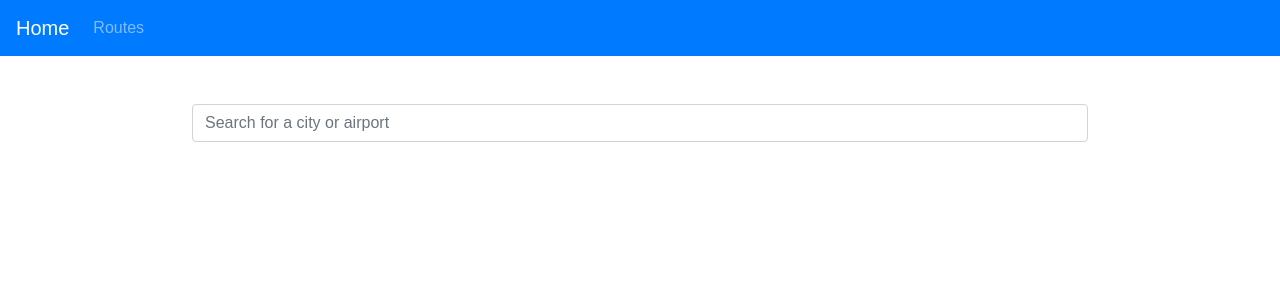
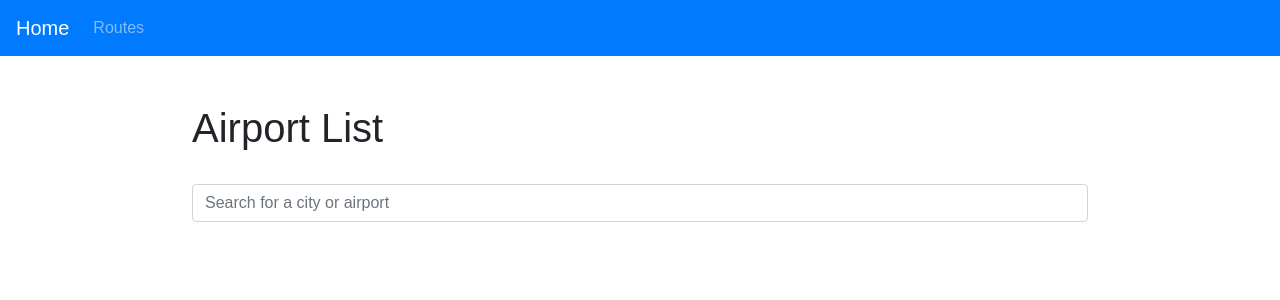
Before and after one commit to ameysunu/flight-tracker, a React (Create React App) app: page /airports in a window 1280 px wide. Shown: the top 300 px of the page. Built offline with nearby package versions, Linux system fonts and the light colour scheme; a web font is replaced by a local one.

Commit message:
ui changed

```diff
--- a/src/components/Airports.tsx
+++ b/src/components/Airports.tsx
@@ -15,7 +15,7 @@ import { useHistory } from "react-router-dom";
 import { useActions } from "../hooks/useActions";
 import { useTypedSelector } from "../hooks/useTypedSelector";
 import { RootState } from "../state";
-import '../fonts.css';
+import "../fonts.css";
 
 const Airports: React.FC = () => {
   const [show, setShow] = useState(false);
@@ -56,7 +56,10 @@ const Airports: React.FC = () => {
         </Navbar.Collapse>
       </Navbar>
       <br /> <br />
-      <Row style={{ paddingLeft: "15%", paddingRight: "15%" }}>
+      <div style={{ paddingLeft: "15%", paddingRight: "15%" }}>
+        <h1> Airport List</h1>
+        <br />
+        <Row>
           <Col>
             <Form onSubmit={onSubmit}>
               <Form.Control
@@ -69,6 +72,7 @@ const Airports: React.FC = () => {
             </Form>
           </Col>
         </Row>
+      </div>
       <br />
       <br />
       {error && (
@@ -113,7 +117,7 @@ const Airports: React.FC = () => {
           >
             {name} {code}
           </div>
-          <Modal show={show} centered>
+          <Modal show={show} centered backdrop="static" size= "lg">
             <Modal.Header>
               <Modal.Title>{name} Airport</Modal.Title>
             </Modal.Header>
@@ -124,9 +128,6 @@ const Airports: React.FC = () => {
               <Button variant="secondary" onClick={handleClose}>
                 Close
               </Button>
-              <Button variant="primary" onClick={handleClose}>
-                Save Changes
-              </Button>
             </Modal.Footer>
           </Modal>
         </Col>
```
Lines whose indentation alone changed are shown as unchanged.
